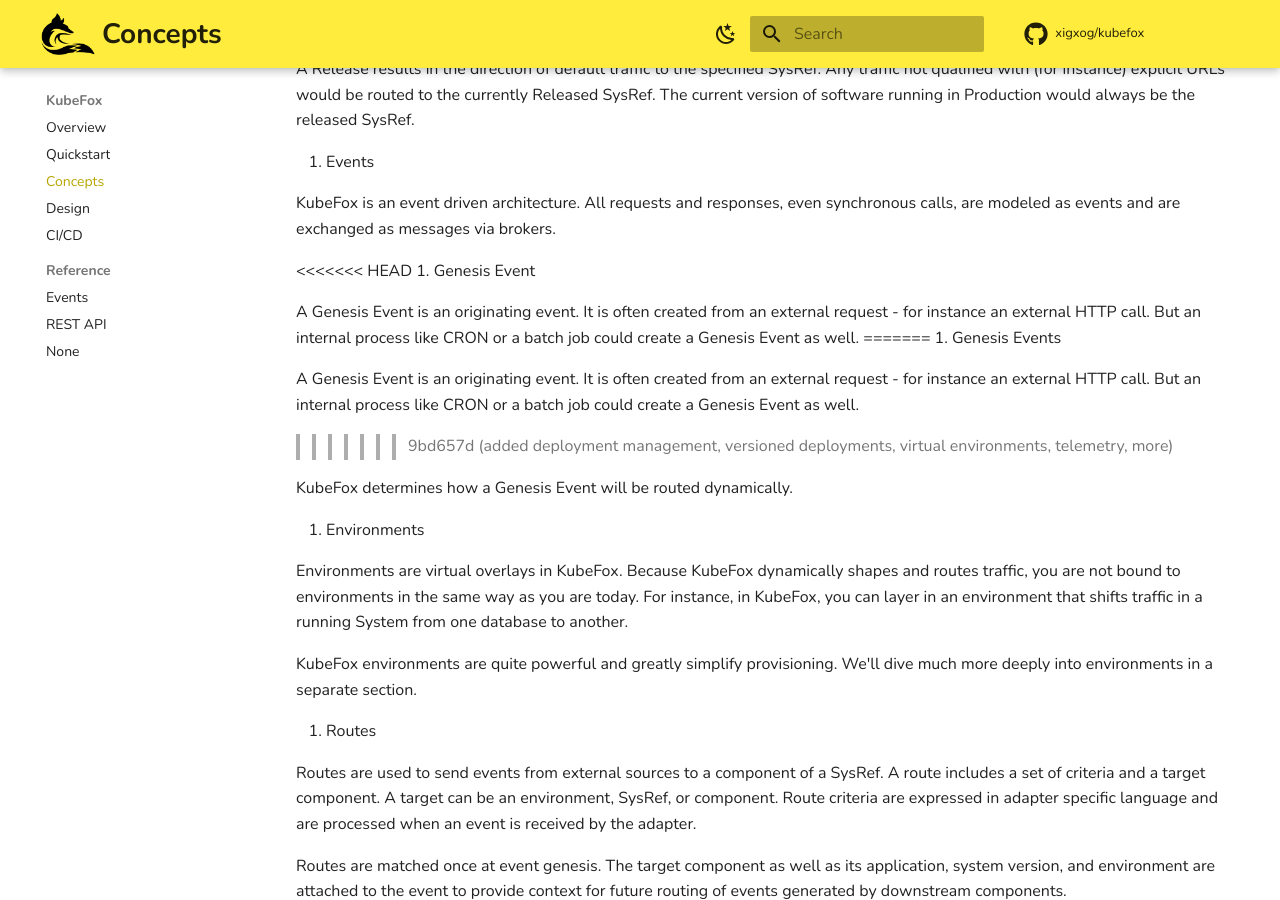
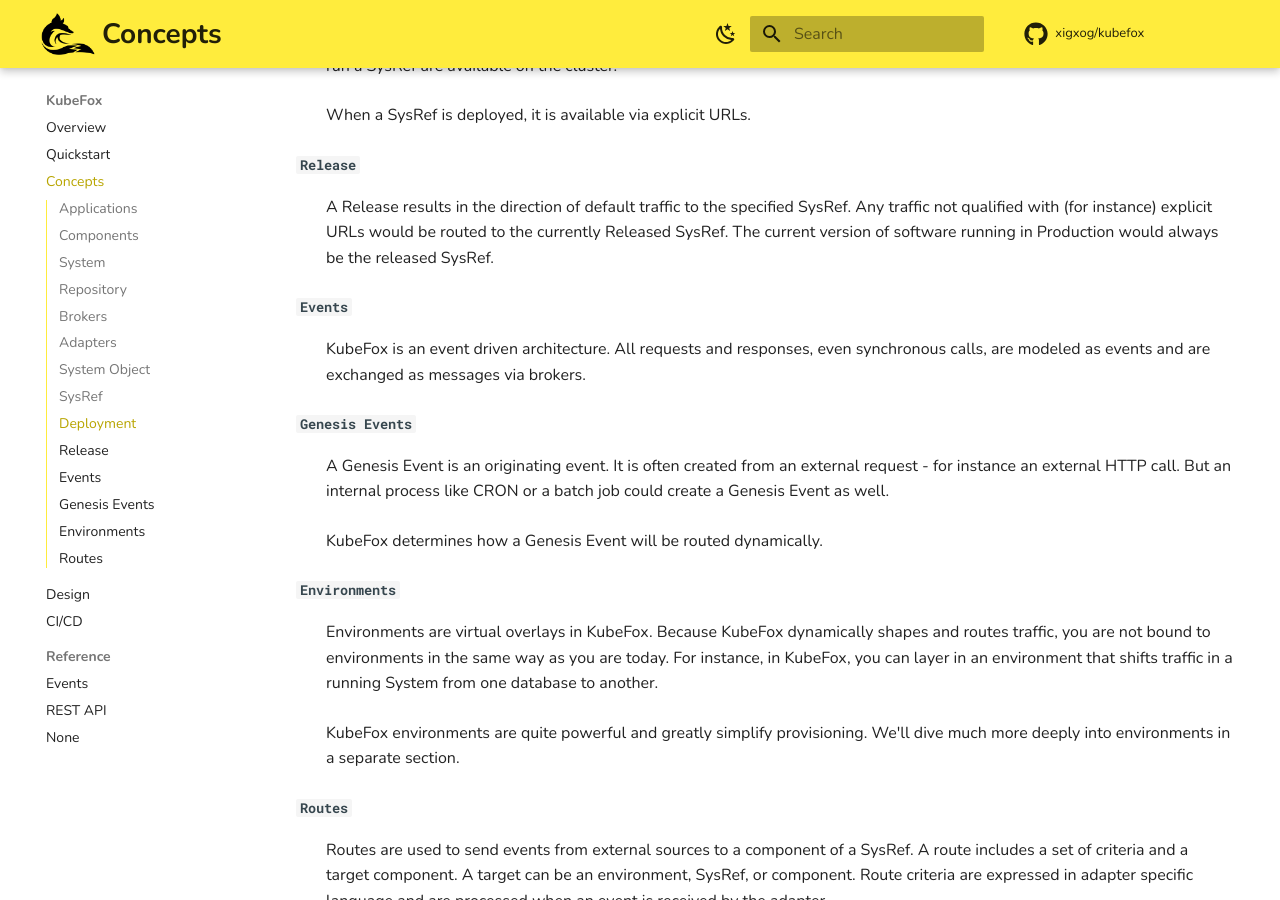
Before and after one commit to xigxog/kubefox, an MkDocs documentation site: the page built from docs/concepts.md, in a window 1280 px wide and 900 px high, scrolled down 1608 px. Built offline with MkDocs 1.6.1 and Material for MkDocs 9.7.7, drawn with Linux system fonts in a browser that asks for light colours; comment, search, counter and statistics services are not loaded.

Commit message:
Update concepts.md - experiment with mkdocs

```diff
--- a/docs/concepts.md
+++ b/docs/concepts.md
@@ -1,137 +1,130 @@
-# Concepts
+#**Concepts**
 
 We’ll start with brief descriptions of KubeFox constituents and gradually drop
 deeper into detail.
 
-1. Applications
+####**`Applications`**
 
-   Applications are just what you think they are: collections of components
-   which together provide useful capabilities to end users of the software.
+   : Applications are just what you think they are: collections of components which together
+   provide useful capabilities to end users of the software.
 
-1. Components
+####**`Components`**
 
-   Components are user-written microservices or functions which provide
-   capabilities to fulfill requirements of an application. The same component
-   can (of course) be used by one or more applications. Providing for the
-   sharing of components is at the core of why KubeFox employs the concept of
-   System.
+   : Components are user-written microservices or functions which provide capabilities to
+   fulfill requirements of an application. The same component can (of course) be used by one
+   or more applications. Providing for the sharing of components is at the core of why KubeFox
+   employs the concept of System.
 
-   Components are primitives of the KubeFox platform. Entrypoints are registered
+   : Components are primitives of the KubeFox platform. Entrypoints are registered
    with KubeFox using the Kit SDK and invoked via events known to that
    component. The source code is stored in a registered Git repository that
    follows KubeFox convention. Building, packing, testing, and execution of the
    component is handled by KubeFox.
 
-1. System
+####**`System`**
 
-   A System is a collection of Applications. KubeFox employs the concept of
+   : A System is a collection of Applications. KubeFox employs the concept of
    System to help developers, QA and release teams with the reuse of components
    across applications.
 
-   When a release is deployed, it is deployed monolithically at the System
+   : When a release is deployed, it is deployed monolithically at the System
    level, greatly simplifying the deployment activity. Teams don't need to spend
    time determining what changed for a particular version - KubeFox handles that
    automatically.
 
-1. Repository
+####**`Repository`**
 
-   A repository is a Git repository. Repositories map 1:1 with Systems.
+   : A repository is a Git repository. Repositories map 1:1 with Systems.
 
-1. Brokers
+####**`Brokers`**
 
-   A Broker is a side-car service attached to a component that serves as a proxy
+   : A Broker is a side-car service attached to a component that serves as a proxy
    for events, requests, and responses between that component and other
    components in an application. Brokers provide a number of advanced services
    and capabilities - we’ll dig more into them later.
 
-1. External Components
+**`External Components`**
 
-   External Components are third party software e.g., databases, K/V stores,
+   : External Components are third party software e.g., databases, K/V stores,
    CRON etc. Adapters provide connectivity to External Components.
 
-1. Adapters
+####**`Adapters`**
 
-   Adapters are simply Brokers for External Components, serving to proxy events,
+   : Adapters are simply Brokers for External Components, serving to proxy events,
    requests and responses to and from External Components.
 
-   External Components are registered with KubeFox, enabling access control,
+   : External Components are registered with KubeFox, enabling access control,
    secret injection, and telemetry recording via Adapters.
 
-1. System Object
+####**`System Object`**
 
-   When a System is built, a System Object is created in JSON format that
+   : When a System is built, a System Object is created in JSON format that
    includes everything a System needs to be deployed. A System Object comprises
    Applications, Components and Routes for a System.
 
-1. SysRef
+####**`SysRef`**
 
-   A SysRef is a shorthand reference to a System Object that enables interaction
+   : A SysRef is a shorthand reference to a System Object that enables interaction
    with a System Object using its id, branch name, or tag name. A SysRef
    represents a snapshot of a System at a moment in time and once created, a
    SysRef is immutable. A SysRef can be created from a branch or tag.
 
-1. Deployment
+####**`Deployment`**
 
-   A deployment is a SysRef that has been loaded into a cluster. The result of a
+   : A deployment is a SysRef that has been loaded into a cluster. The result of a
    deployment is that all constituents necessary to run a SysRef are available
    on the cluster.
 
-   When a SysRef is deployed, it is available via explicit URLs.
+   : When a SysRef is deployed, it is available via explicit URLs.
 
-1. Release
+####**`Release`**
 
-   A Release results in the direction of default traffic to the specified
+   : A Release results in the direction of default traffic to the specified
    SysRef. Any traffic not qualified with (for instance) explicit URLs would be
    routed to the currently Released SysRef. The current version of software
    running in Production would always be the released SysRef.
 
-1. Events
+####**`Events`**
 
-   KubeFox is an event driven architecture. All requests and responses, even
+   : KubeFox is an event driven architecture. All requests and responses, even
    synchronous calls, are modeled as events and are exchanged as messages via
    brokers.
 
-<<<<<<< HEAD
-1. Genesis Event
+####**`Genesis Events`**
 
-   A Genesis Event is an originating event. It is often created from an external
-   request - for instance an external HTTP call. But an internal process like
-   CRON or a batch job could create a Genesis Event as well.
-=======
-1. Genesis Events
+   : A Genesis Event is an originating event.  It is often created from an external request -
+   for instance an external HTTP call.  But an internal process like CRON or a batch job could
+   create a Genesis Event as well.
 
-   A Genesis Event is an originating event.  It is often created from an external request - for instance an external HTTP call.  But an internal process like CRON or a batch job could create a Genesis Event as well.
->>>>>>> 9bd657d (added deployment management, versioned deployments, virtual environments, telemetry, more)
+   : KubeFox determines how a Genesis Event will be routed dynamically.
 
-   KubeFox determines how a Genesis Event will be routed dynamically.
+####**`Environments`**
 
-1. Environments
-
-   Environments are virtual overlays in KubeFox. Because KubeFox dynamically
+   : Environments are virtual overlays in KubeFox. Because KubeFox dynamically
    shapes and routes traffic, you are not bound to environments in the same way
    as you are today. For instance, in KubeFox, you can layer in an environment
    that shifts traffic in a running System from one database to another.
 
-   KubeFox environments are quite powerful and greatly simplify provisioning.
+   : KubeFox environments are quite powerful and greatly simplify provisioning.
    We'll dive much more deeply into environments in a separate section.
 
-1. Routes
+####**`Routes`**
 
-   Routes are used to send events from external sources to a component of a
+   : Routes are used to send events from external sources to a component of a
    SysRef. A route includes a set of criteria and a target component. A target
    can be an environment, SysRef, or component. Route criteria are expressed in
    adapter specific language and are processed when an event is received by the
    adapter.
 
-   Routes are matched once at event genesis. The target component as well as its
+   : Routes are matched once at event genesis. The target component as well as its
    application, system version, and environment are attached to the event to
    provide context for future routing of events generated by downstream
    components.
 
-   This context is needed as a single component instance might be shared between
+   : This context is needed as a single component instance might be shared between
    multiple deployed SysRefs. When a downstream component makes a call the of
    the context of the genesis event is used to ensure the next component being
    called is the correct version.
 
-   Routes optionally can contain logic to extract parts of the event into well
+   : Routes optionally can contain logic to extract parts of the event into well
    name arguments which are passed to the component as key/value pairs.
```
